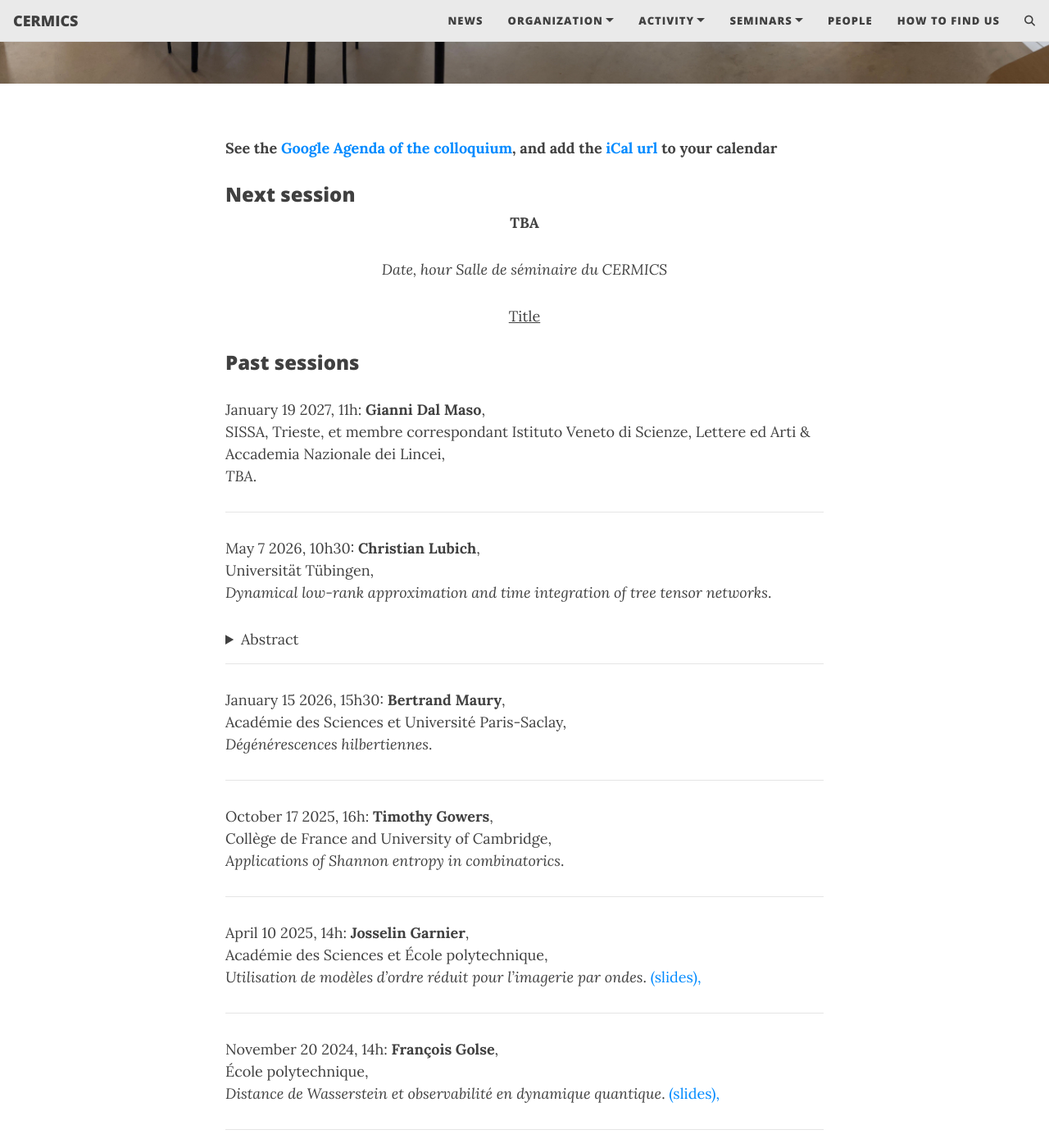
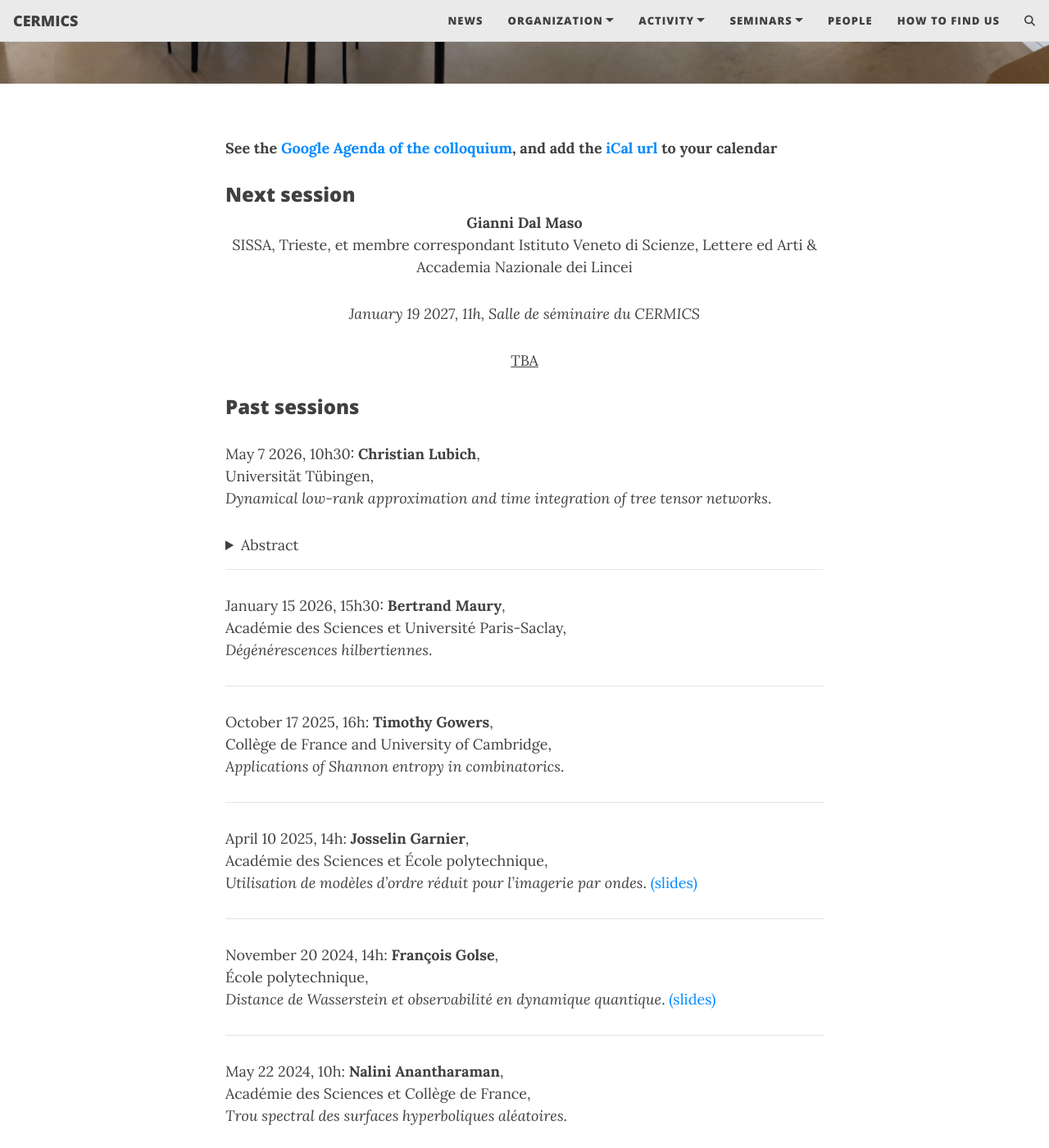
Before and after one commit to cermics/colloquium, a Jekyll site: the page built from index.md, in a window 1280 px wide and 1400 px high, scrolled down 385 px. Shown: the whole window at 82% size. Built offline with Jekyll 4.4.1, drawn with Linux system fonts in a browser that asks for light colours; comment, search, counter and statistics services are not loaded; some of the changed text lies outside the part shown.

Commit message:
Refactor next and past session display logic

```diff
--- a/index.md
+++ b/index.md
@@ -7,41 +7,52 @@ cover-img: /assets/images/coriolis-reunion.jpg
 
 ### Next session
 
+{% assign has_next = false %}
+{% for link in site.data.colloquium %}
+{% if link.next == true or link.next == "yes" %}
+{% assign has_next = true %}
+<div class="post" style="text-align: center"><strong>{{ link.AU }}</strong>{% if link.UN %}<br>{{ link.UN }}{% endif %}</div>
+
+<p style="text-align: center"><em>{{ link.date | date: "%B %-d %Y" }}{% if link.hour and link.hour != "void" %}, {{ link.hour }}{% endif %}, {{ link.room | default: "Salle de séminaire du CERMICS" }}</em></p>
+<p style="text-align: center"><span style="text-decoration: underline">{{ link.TI | default: "Title TBA" }}</span></p>
+{% if link.contents %}
+<details markdown="1">
+<summary>Abstract</summary>
+
+{{ link.contents }}
+
+</details>
+{% endif %}
+{% endif %}
+{% endfor %}
+{% unless has_next %}
 <div class="post" style="text-align: center"><strong>TBA</strong></div>
-
-<p style="text-align: center"><em>Date, hour Salle de séminaire du CERMICS</em></p>
-<p style="text-align: center">
-<span style="text-decoration: underline">Title</span></p>
+{% endunless %}
 
 ### Past sessions
 
 {% for link in site.data.colloquium %}
-{% if link.next != "yes" %}
+{% unless link.next == true or link.next == "yes" %}
 {% if link.sem == "scommun" %}
-{{ link.date | date : "%B %-d %Y" }}{% if link.hour != "void" %}, {{ link.hour }}{% endif %}: **{{ link.AU }}**,
-{% if link.UN %}{{ link.UN }}  {% endif %}
-{% if link.TI %}*{{ link.TI }}*.{% endif %}
+{{ link.date | date: "%B %-d %Y" }}{% if link.hour and link.hour != "void" %}, {{ link.hour }}{% endif %}: **{{ link.AU }}**{% if link.UN %},<br>{{ link.UN }}{% endif %}{% if link.TI %},<br>*{{ link.TI }}*.{% endif %}
 {% for sublink in link.PROG %}
- - {{ sublink.hour }}: **{{ sublink.AU }}**,
- {% if sublink.UN %}{{ sublink.UN }}  {% endif %}
- *{{ sublink.TI }}*. {% if sublink.slides %}<a href="{{ sublink.slides | relative_url }}">(slides), </a>{% endif %}
-{% if sublink.abstract %}<a href="{{ sublink.abstract }}">(abstract)</a>{% endif %}
+- {{ sublink.hour }}: **{{ sublink.AU }}**{% if sublink.UN %}, {{ sublink.UN }}{% endif %},<br>*{{ sublink.TI }}*.{% if sublink.slides %} [(slides)]({{ sublink.slides | relative_url }}){% endif %}{% if sublink.abstract %} [(abstract)]({{ sublink.abstract | relative_url }}){% endif %}
 {% endfor %}
 {% else %}
-{{ link.date | date : "%B %-d %Y" }}{% if link.hour != "void" %}, {{ link.hour }}{% endif %}: **{{ link.AU }}**,
-{{ link.UN }},
-*{{ link.TI }}*. {% if link.slides %}<a href="{{ link.slides  | relative_url }}">(slides), </a>{% endif %}
-{% if link.abstract %}<a href="{{ link.abstract }}">(abstract)</a>{% endif %}
-{% if link.TIb %}*{{ link.TIb }}*. {% endif %}{% if link.slidesb %}<a href="{{ link.slidesb  | relative_url}}">(slides), </a>{% endif %}
-{% if link.abstractb %}<a href="{{ link.abstractb }}">(abstract)</a>{% endif %}
+{{ link.date | date: "%B %-d %Y" }}{% if link.hour and link.hour != "void" %}, {{ link.hour }}{% endif %}: **{{ link.AU }}**{% if link.UN %},<br>{{ link.UN }}{% endif %},<br>
+*{{ link.TI }}*.{% if link.slides %} [(slides)]({{ link.slides | relative_url }}){% endif %}{% if link.abstract %} [(abstract)]({{ link.abstract | relative_url }}){% endif %}{% if link.TIb %}<br>
+*{{ link.TIb }}*.{% if link.slidesb %} [(slides)]({{ link.slidesb | relative_url }}){% endif %}{% if link.abstractb %} [(abstract)]({{ link.abstractb | relative_url }}){% endif %}{% endif %}{% if link.note %}<br>
+<em>{{ link.note }}</em>{% endif %}
 {% if link.contents %}
 <details markdown="1">
 <summary>Abstract</summary>
+
 {{ link.contents }}
+
 </details>
-{% endif %}
 {% endif %}
 {% endif %}
 
 -------------------------
+{% endunless %}
 {% endfor %}
```
